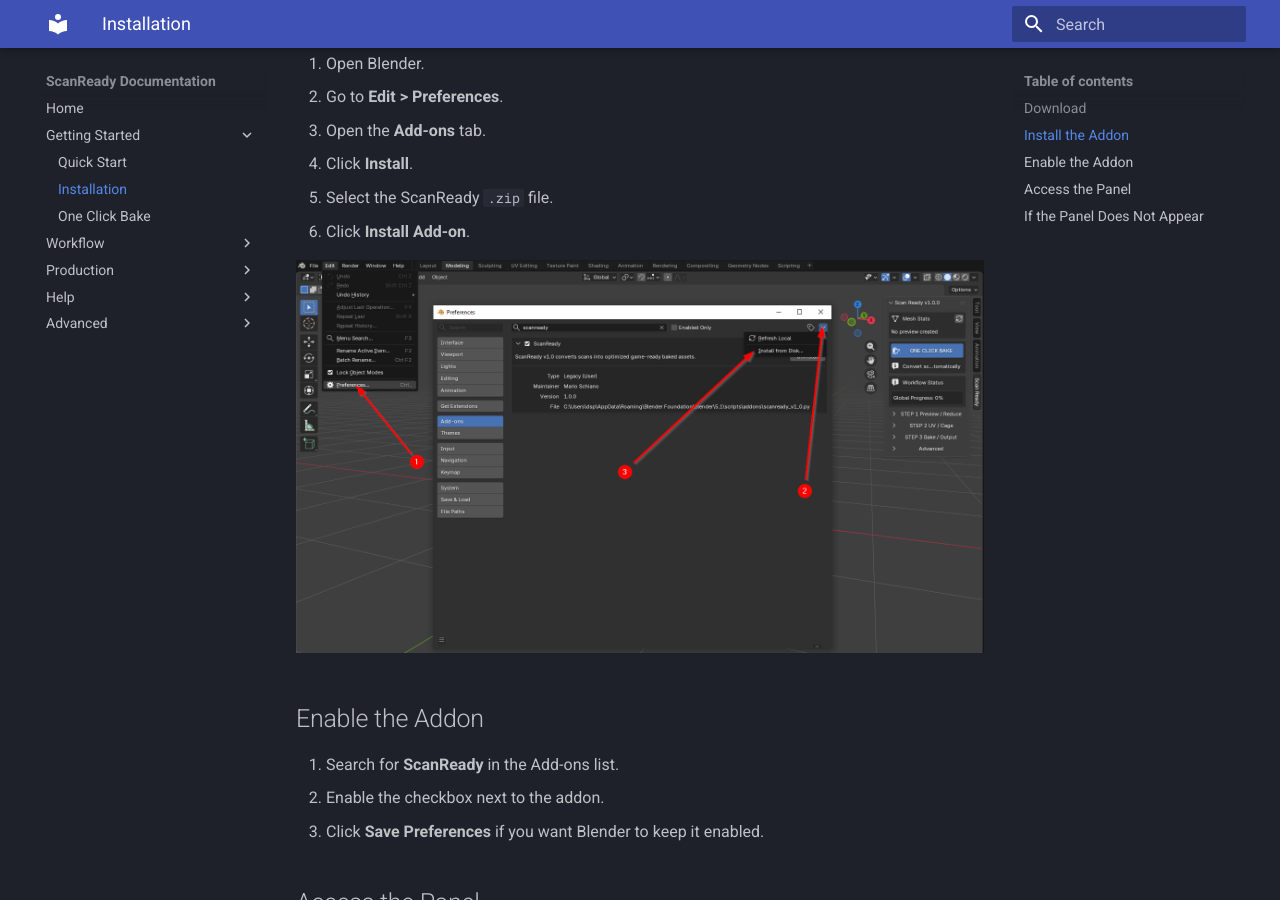
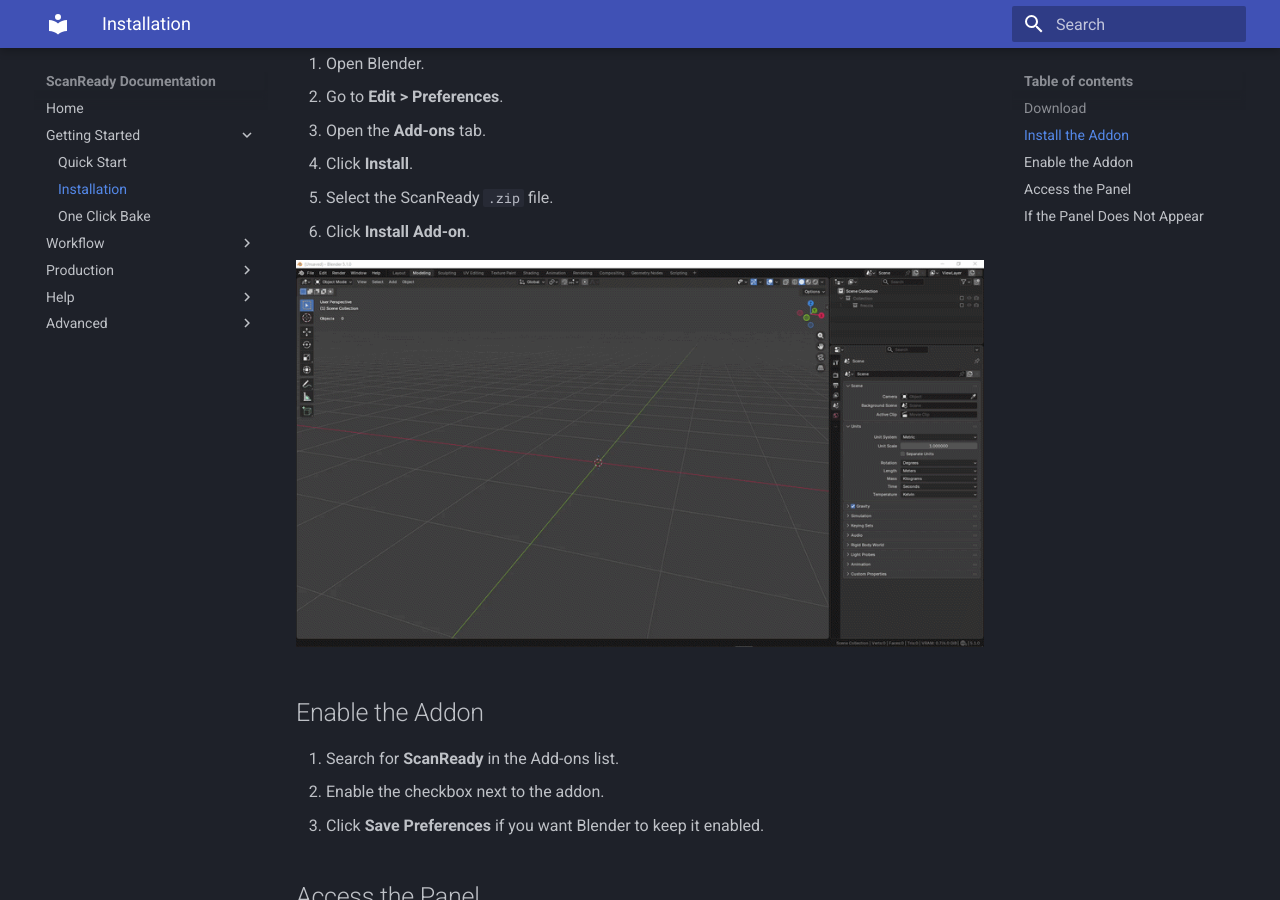
Before and after one commit to marioschiano/scanready-docs, an MkDocs documentation site: the page built from docs/installation.md, in a window 1280 px wide and 900 px high, scrolled down 471 px. Built offline with MkDocs 1.6.1 and Material for MkDocs 9.7.7, drawn with Linux system fonts in a browser that asks for light colours.

Commit message:
Replace installation image with animated guide

```diff
--- a/docs/installation.md
+++ b/docs/installation.md
@@ -20,7 +20,7 @@
 6. Click **Install Add-on**.
 
 <p align="center">
-  <img src="../img/blender-preferences-addons.png" alt="Blender Preferences Add-ons tab with ScanReady enabled" style="max-width:820px;width:100%;">
+  <img src="../img/installation.gif" alt="Installing and enabling ScanReady from Blender Preferences" style="max-width:820px;width:100%;">
 </p>
 
 ## Enable the Addon
```
Also changed, not shown: docs/img/blender-preferences-addons.png (deleted).
